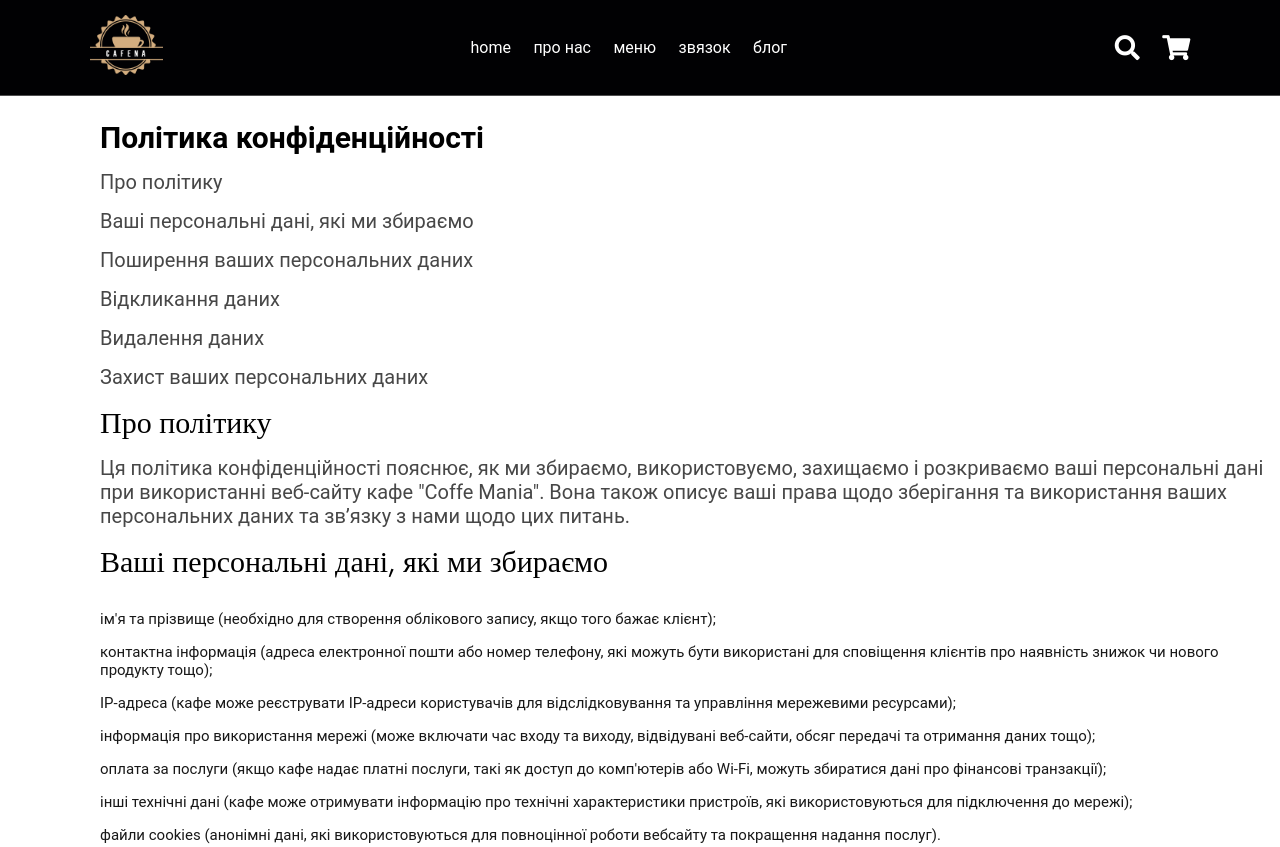
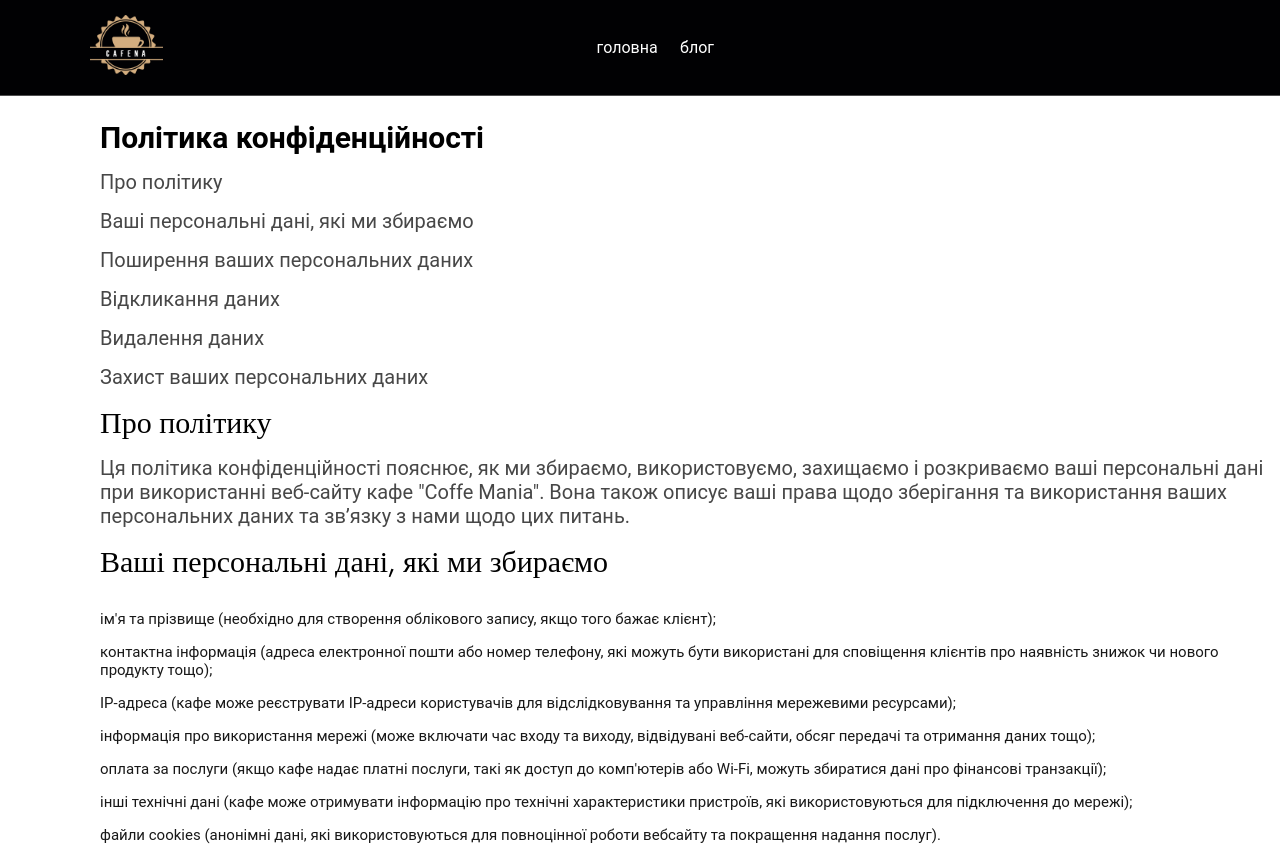
Before and after one commit to dudashh/cofee, a plain HTML site: page index2.html in a window 1280 px wide. Shown: the top 847 px of the page. Drawn offline with Linux system fonts and the light colour scheme.

Commit message:
Update index2.html

```diff
--- a/index2.html
+++ b/index2.html
@@ -17,17 +17,17 @@
         </a>
 
         <nav class="navbar">
-            <a href="index.html">home</a>
-            <a href="index.html">про нас</a>
-            <a href="index.html">меню</a>
+            <a href="index.html">головна</a>
 
-            <a href="index.html">звязок</a>
+
+
+
             <a href="blog.html">блог</a>
         </nav>
 
         <div class="icons">
-            <div class="fas fa-search" id="search-btn"></div>
-            <div class="fas fa-shopping-cart" id="cart-btn"></div>
+            <div class="fas fa-srch" id="search-btn"></div>
+            <div class="fas fa-shoppinart" id="cart-btn"></div>
             <div class="fas fa-bars" id="menu-btn"></div>
         </div>
 
```
